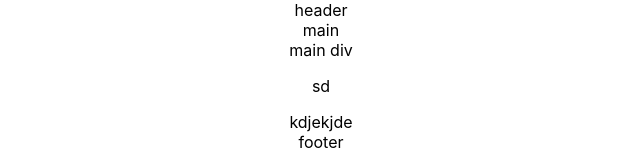
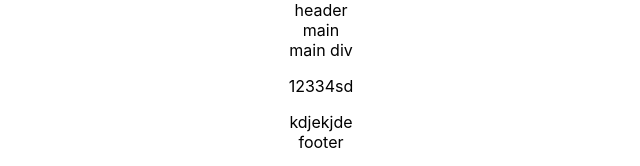
Before and after one commit to nastoika/project, a React (Create React App) app: page / in a window 1280 px wide. Shown: the top 166 px of the page, without its empty margins (319-959 px from the left). Built offline with nearby package versions, Linux system fonts and the light colour scheme.

Commit message:
add span

```diff
--- a/src/App.js
+++ b/src/App.js
@@ -8,7 +8,7 @@ function App() {
             <main>main
             <div>main div</div>
             </main>
-            <p>sd</p>
+            <p><span>12334</span>sd</p>
             <div>kdjekjde</div>
             <footer>footer</footer>
         </div>
```
